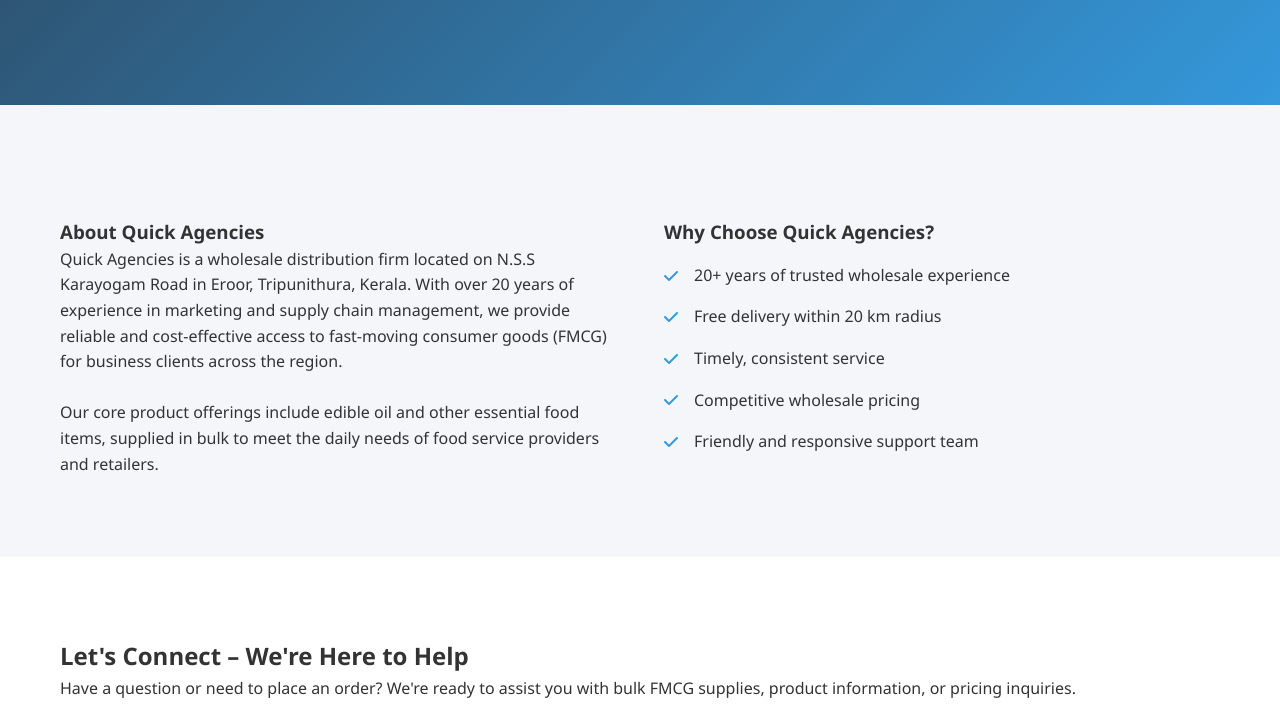
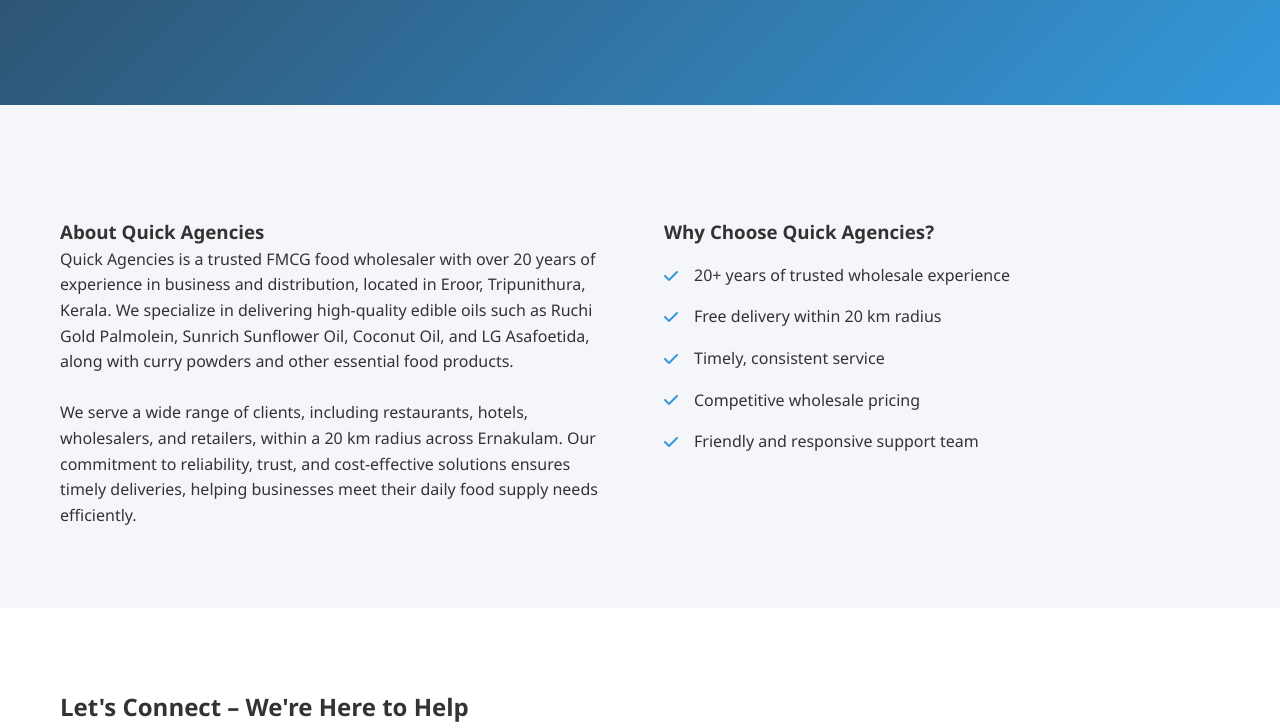
Before and after one commit to thenameisalbin/website, a plain HTML site: page index.html in a window 1280 px wide. Shown: the part 611-1339 px from the top of the page. Drawn offline with Linux system fonts and the light colour scheme.

Commit message:
Replaced about para

```diff
--- a/index.html
+++ b/index.html
@@ -37,8 +37,8 @@
     <section id="home" class="hero">
         <div class="container">
             <h1>Quick Agencies - Your Trusted FMCG Wholesale Partner</h1>
-            <!--<p class="subheadline">Supplying quality FMCG food products to retailers, hotels, restaurants, catering services, and wholesalers across Kerala.</p> -->
-            <!--<p class="intro">Quick Agencies is a leading wholesale distribution warehouse based in Eroor, Tripunithura, Kerala. We specialize in bulk supply of FMCG products such as edible oil and essential food items for businesses in the food and retail sector. With over 20 years of experience in the industry, we're known for our reliability, competitive pricing, and exceptional customer service.</p> -->
+            <!-- <p class="subheadline">Supplying quality FMCG food products to retailers, hotels, restaurants, catering services, and wholesalers across Kerala.</p> -->
+            <!-- <p class="intro">Quick Agencies is a leading wholesale distribution warehouse based in Eroor, Tripunithura, Kerala. We specialize in bulk supply of FMCG products such as edible oil and essential food items for businesses in the food and retail sector. With over 20 years of experience in the industry, we're known for our reliability, competitive pricing, and exceptional customer service.</p> -->
             <div class="highlights">
                 <div class="highlight-item">
                     <i class="fas fa-box"></i>
@@ -65,9 +65,9 @@
             <div class="about-content">
                 <div class="about-text">
                     <h3>About Quick Agencies</h3>
-                    <p>Quick Agencies is a wholesale distribution firm located on N.S.S Karayogam Road in Eroor, Tripunithura, Kerala. With over 20 years of experience in marketing and supply chain management, we provide reliable and cost-effective access to fast-moving consumer goods (FMCG) for business clients across the region.</p>
+                    <p>Quick Agencies is a trusted FMCG food wholesaler with over 20 years of experience in business and distribution, located in Eroor, Tripunithura, Kerala. We specialize in delivering high-quality edible oils such as Ruchi Gold Palmolein, Sunrich Sunflower Oil, Coconut Oil, and LG Asafoetida, along with curry powders and other essential food products.</p>
                     <br>
-                    <p>Our core product offerings include edible oil and other essential food items, supplied in bulk to meet the daily needs of food service providers and retailers.</p>
+                    <p>We serve a wide range of clients, including restaurants, hotels, wholesalers, and retailers, within a 20 km radius across Ernakulam. Our commitment to reliability, trust, and cost-effective solutions ensures timely deliveries, helping businesses meet their daily food supply needs efficiently.</p>
                 </div>
                 <div class="why-choose-us">
                     <h3>Why Choose Quick Agencies?</h3>
```
